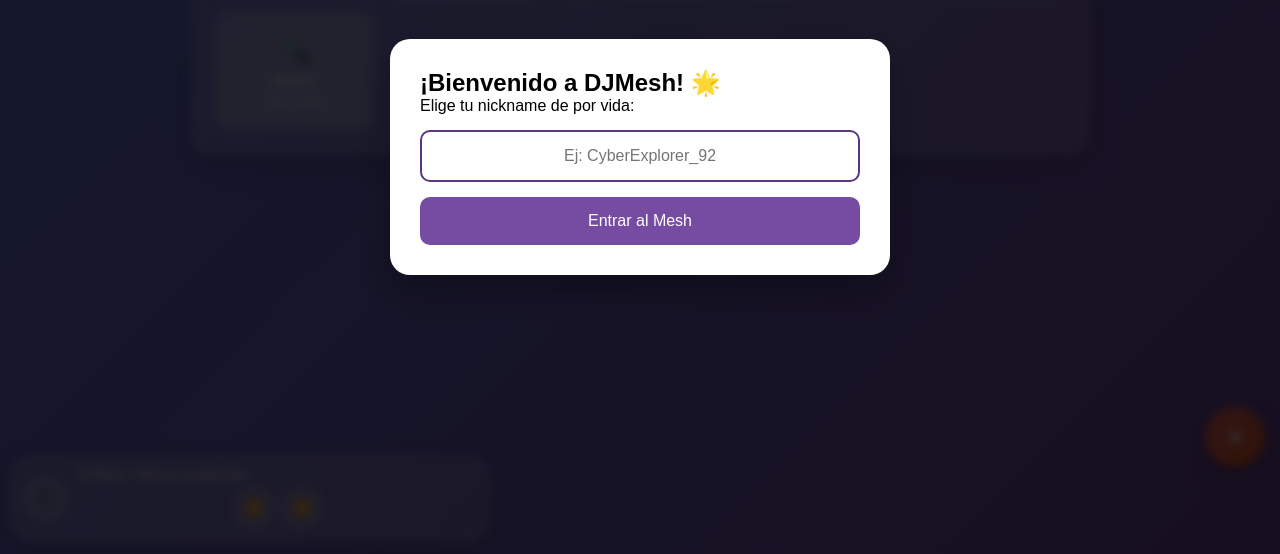
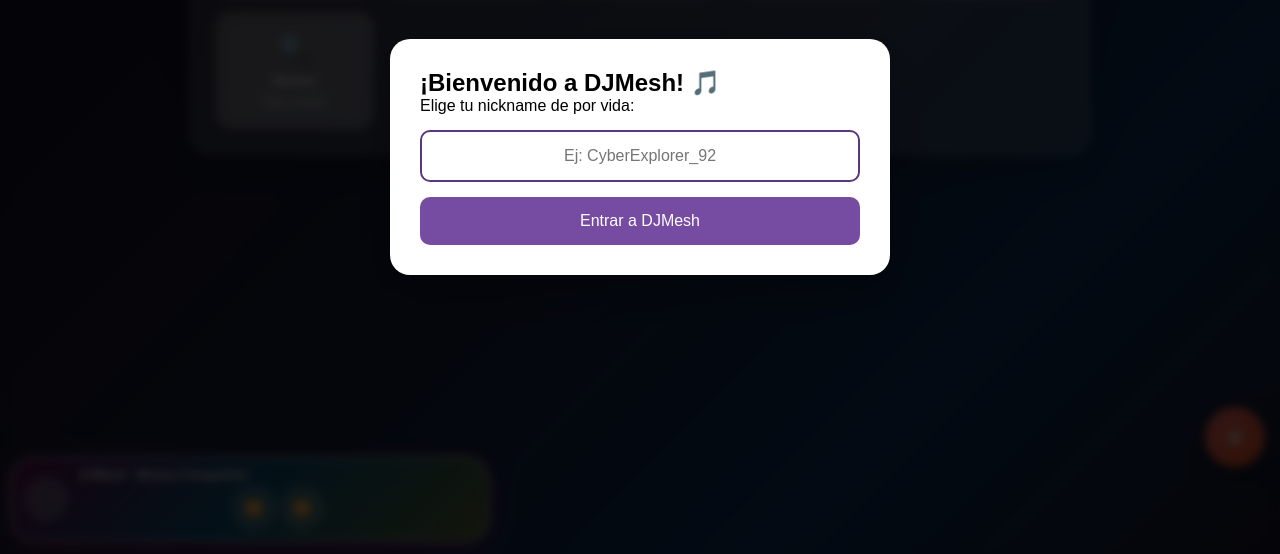
Before and after one commit to dr-ianX/DJMesh, a website: page public/index.html in a window 1280 px wide. Shown: the part 243-797 px from the top of the page. Drawn offline with Linux system fonts and the light colour scheme.

Commit message:
mejoras again

```diff
--- a/public/client.js
+++ b/public/client.js
@@ -379,7 +379,7 @@ class DJMeshClient {
         if (this.posts.length === 0) {
             gridContainer.innerHTML = `
                 <div class="loading">
-                    <h3>¡Bienvenido al DJMesh de Los Cabos! 🌟</h3>
+                    <h3>¡Bienvenido a DJMesh! 🎵</h3>
                     <p>Sé el primero en publicar haciendo doble click en cualquier lugar</p>
                     <p>O usa el botón naranja en la esquina inferior derecha</p>
                 </div>
--- a/public/index.html
+++ b/public/index.html
@@ -13,13 +13,13 @@
     <link rel="preload" href="/Music/track1.mp3" as="audio" type="audio/mpeg">
     <link rel="preload" href="/Music/mereconozco.mp3" as="audio" type="audio/mpeg">
 
-    <title>DJMesh</title>
+    <title>DJMesh - Red social para DJs</title>
     <link rel="stylesheet" href="styles.css">
 </head>
 <body>
     <div class="container">
         <div class="masonry-grid" id="gridContainer">
-            <div class="loading">Conectando a DJMesh... 🌟</div>
+            <div class="loading">Conectando a DJMesh... 🎵</div>
         </div>
     </div>
 
@@ -44,9 +44,9 @@
     <div class="modal" id="publishModal">
         <div class="modal-content">
             <span class="close-btn" id="closePublishBtn">&times;</span>
-            <h3>¿Qué quieres compartir hoy? 🌟</h3>
+            <h3>¿Qué quieres compartir hoy? 🎵</h3>
             <p class="publish-note">Solo 1 publicación por día - hoy puedes publicar</p>
-            <textarea class="publish-input" id="publishInput" placeholder="Comparte algo con tu malla..." maxlength="280" rows="4"></textarea>
+            <textarea class="publish-input" id="publishInput" placeholder="Comparte algo con tu comunidad DJ..." maxlength="280" rows="4"></textarea>
             <button class="comment-btn" id="submitPublish">Publicar</button>
         </div>
     </div>
@@ -54,10 +54,10 @@
     <!-- Modal para crear nickname -->
     <div class="modal nickname-modal" id="nicknameModal">
         <div class="modal-content">
-            <h2>¡Bienvenido a DJMesh! 🌟</h2>
+            <h2>¡Bienvenido a DJMesh! 🎵</h2>
             <p>Elige tu nickname de por vida:</p>
             <input type="text" class="nickname-input" id="nicknameInput" placeholder="Ej: CyberExplorer_92" maxlength="20">
-            <button class="comment-btn" id="saveNickname">Entrar al Mesh</button>
+            <button class="comment-btn" id="saveNickname">Entrar a DJMesh</button>
         </div>
     </div>
 
--- a/public/styles.css
+++ b/public/styles.css
@@ -5,7 +5,7 @@
 }
 
 body {
-    background: linear-gradient(135deg, #667eea 0%, #764ba2 100%);
+    background: linear-gradient(135deg, #0f0f23 0%, #1a1a2e 25%, #16213e 50%, #0f3460 75%, #1a1a2e 100%);
     min-height: 100vh;
     font-family: 'Arial', sans-serif;
     padding: 20px;
@@ -437,16 +437,16 @@ body {
     position: fixed;
     bottom: 20px;
     left: 20px;
-    background: rgba(255, 255, 255, 0.15);
+    background: linear-gradient(135deg, rgba(255, 0, 150, 0.3), rgba(0, 204, 255, 0.3), rgba(255, 255, 0, 0.3));
     backdrop-filter: blur(15px);
     border-radius: 25px;
     padding: 8px 12px;
     color: white;
     z-index: 999; /* 🆕 DEBAJO DEL BOTÓN + */
-    border: 2px solid rgba(255, 255, 255, 0.3);
+    border: 2px solid rgba(255, 255, 255, 0.5);
     font-family: Arial, sans-serif;
     max-width: 480px; /* 🆕 MÁS ANCHO EN DESKTOP */
-    box-shadow: 0 8px 25px rgba(0, 0, 0, 0.2);
+    box-shadow: 0 8px 25px rgba(255, 0, 150, 0.3);
     display: flex;
     align-items: center;
     gap: 12px;
```
